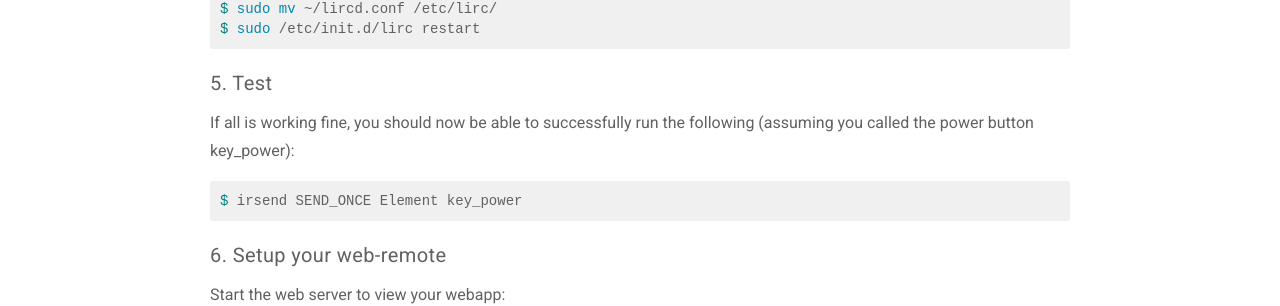
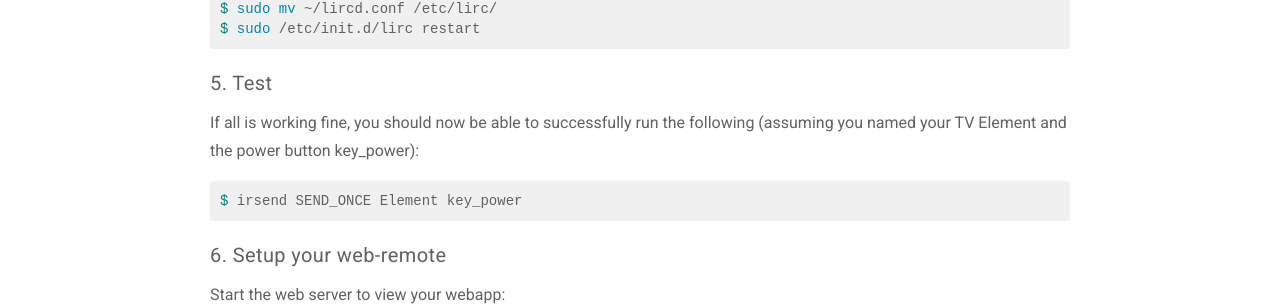
Before and after one commit to fbradley8/fbradley8.github.io, a Jekyll site: the page built from _posts/2016-6-7-raspi-tv-remote.markdown, in a window 1280 px wide. Shown: the part 3753-4059 px from the top of the page. Built offline with Jekyll 4.4.1, drawn with Linux system fonts in a browser that asks for light colours; nearby versions of some CDN libraries; comment, search, counter and statistics services are not loaded.

Commit message:
edit raspi-tv-remote

```diff
--- a/_posts/2016-6-7-raspi-tv-remote.markdown
+++ b/_posts/2016-6-7-raspi-tv-remote.markdown
@@ -102,7 +102,7 @@ $ sudo /etc/init.d/lirc restart
 
 ##### 5. Test
 
-If all is working fine, you should now be able to successfully run the following (assuming you called the power button key_power):
+If all is working fine, you should now be able to successfully run the following (assuming you named your TV Element and the power button key_power):
 
 {% highlight bash %}
 $ irsend SEND_ONCE Element key_power
```
